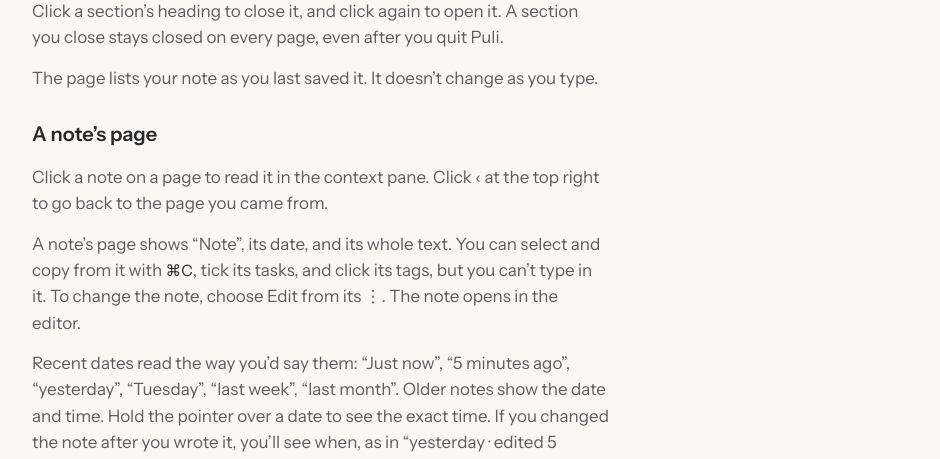
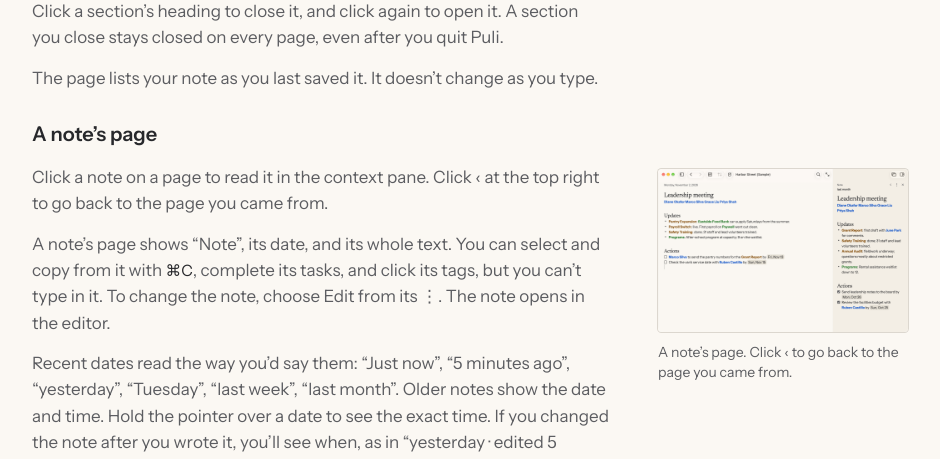
Before and after one commit to deliberate-software/deliberate-software.github.io, a Jekyll site: the page built from puli/guide/context.html, in a window 1280 px wide and 1400 px high, scrolled down 1639 px. Shown: the top 459 px of the window, without its empty margins (80-1020 px from the left). Built offline with Jekyll 4.4.1, drawn with Linux system fonts in a browser that asks for light colours; some of the changed text lies outside the part shown.

Commit message:
Context, told topic by topic with screenshots of Harbor Street
Co-Authored-By: Claude Opus 5.5 <noreply@anthropic.com>

```diff
--- a/puli/guide/context.html
+++ b/puli/guide/context.html
@@ -7,28 +7,47 @@ permalink: /puli/guide/context/
 <section class="hero hero--short container">
   <p class="eyebrow">Puli · User’s Guide</p>
   <h1 class="hero__title"><em>Context.</em></h1>
-  <p class="hero__lead">The context pane sits beside your note. It shows the page of whoever or whatever you’re writing about: what you’ve said about them, who they come up with, and what’s still to do.</p>
-  <div class="prose">
+  <p class="hero__lead">The context pane sits beside your note. It shows the page of whoever or whatever you’re writing about: what you’ve said about them, who they’re mentioned with, and what’s still to do.</p>
+  <div class="prose prose--topics">
+    <div class="topic">
       <h2>The context pane</h2>
+      <div class="topic__text">
         <p>When a journal is open, the context pane is at the right of the window. The first time you open a journal, it shows how to tag people, groups, and projects, and how to write a task. Click its close button when you’re done with it. It won’t come back in that journal unless you ask for it.</p>
         <p>The Help menu holds two pages for the context pane:</p>
         <ul>
           <li>Help › Tagging shows the getting-started help again.</li>
           <li>Help › Navigation shows what clicking does, and the keys for moving around Puli.</li>
         </ul>
+      </div>
+    </div>
 
+    <div class="topic">
       <h2>Opening a page</h2>
+      <div class="topic__text">
         <p>Each person, group, and project has a page. To see one in the context pane, do any of these:</p>
         <ul>
-      <li>Click a tag in your note, like <code>@Priya</code>.</li>
+          <li>Click a tag in your note, like <code>@Priya-Shah</code>.</li>
           <li>Move the cursor into a tag, or just after it.</li>
           <li>Finish typing a tag, with a space after it.</li>
           <li>Click a name on another page, or in a note shown in the pane.</li>
         </ul>
         <p>The page stays when you move on to text with no tag in it, so you can keep it beside you while you write.</p>
         <p>If you tag someone the journal doesn’t have yet, their page says “Not in your journal yet.” Saving the note creates them. Leaving the note saves it.</p>
+      </div>
+    </div>
 
+    <div class="topic">
       <h2>What’s on a page</h2>
+      <figure class="shot">
+        <a href="{{ '/assets/images/puli/guide/context-page-light.png' | relative_url }}" aria-label="Show the screenshot full size">
+          <picture>
+            <source srcset="{{ '/assets/images/puli/guide/context-page-dark.png' | relative_url }}" media="(prefers-color-scheme: dark)">
+            <img src="{{ '/assets/images/puli/guide/context-page-light.png' | relative_url }}" width="1200" height="780" alt="The Grant Report’s page in the context pane: Project · Doing at the top, its name, its About, Mentioned with closed, one open task, and its notes, newest first.">
+          </picture>
+        </a>
+        <figcaption>The Grant Report’s page, from its kind and stage at the top to its notes.</figcaption>
+      </figure>
+      <div class="topic__text">
         <p>From the top, a page shows:</p>
         <ul>
           <li>Its kind, like Person or Project, and for a project with stages, its stage. See <a href="{{ '/puli/guide/stages/' | relative_url }}">Projects and stages</a>.</li>
@@ -41,13 +60,39 @@ permalink: /puli/guide/context/
         <p>A section with nothing in it doesn’t show. The number beside each heading, as in “Notes · 9”, says how many it holds. A long list of notes shows the 10 newest; click “Show all” to see the rest.</p>
         <p>Click a section’s heading to close it, and click again to open it. A section you close stays closed on every page, even after you quit Puli.</p>
         <p>The page lists your note as you last saved it. It doesn’t change as you type.</p>
+      </div>
+    </div>
 
+    <div class="topic">
       <h3>A note’s page</h3>
+      <figure class="shot">
+        <a href="{{ '/assets/images/puli/guide/context-note-light.png' | relative_url }}" aria-label="Show the screenshot full size">
+          <picture>
+            <source srcset="{{ '/assets/images/puli/guide/context-note-dark.png' | relative_url }}" media="(prefers-color-scheme: dark)">
+            <img src="{{ '/assets/images/puli/guide/context-note-light.png' | relative_url }}" width="1200" height="780" loading="lazy" alt="A leadership meeting from last month, open in the context pane as a note’s page, with ‹ at the top right and its completed tasks checked.">
+          </picture>
+        </a>
+        <figcaption>A note’s page. Click ‹ to go back to the page you came from.</figcaption>
+      </figure>
+      <div class="topic__text">
         <p>Click a note on a page to read it in the context pane. Click ‹ at the top right to go back to the page you came from.</p>
-    <p>A note’s page shows “Note”, its date, and its whole text. You can select and copy from it with <kbd>⌘C</kbd>, tick its tasks, and click its tags, but you can’t type in it. To change the note, choose Edit from its ⋮. The note opens in the editor.</p>
+        <p>A note’s page shows “Note”, its date, and its whole text. You can select and copy from it with <kbd>⌘C</kbd>, complete its tasks, and click its tags, but you can’t type in it. To change the note, choose Edit from its ⋮. The note opens in the editor.</p>
         <p>Recent dates read the way you’d say them: “Just now”, “5 minutes ago”, “yesterday”, “Tuesday”, “last week”, “last month”. Older notes show the date and time. Hold the pointer over a date to see the exact time. If you changed the note after you wrote it, you’ll see when, as in “yesterday · edited 5 minutes ago”.</p>
+      </div>
+    </div>
 
+    <div class="topic">
       <h2>Mentioned together</h2>
+      <figure class="shot">
+        <a href="{{ '/assets/images/puli/guide/intro-page-light.png' | relative_url }}" aria-label="Show the screenshot full size">
+          <picture>
+            <source srcset="{{ '/assets/images/puli/guide/intro-page-dark.png' | relative_url }}" media="(prefers-color-scheme: dark)">
+            <img src="{{ '/assets/images/puli/guide/intro-page-light.png' | relative_url }}" width="1200" height="780" loading="lazy" alt="Diane Okafor’s page in the context pane, with Mentioned with open: the people, groups, and projects she’s mentioned with, each with a count of the notes they share.">
+          </picture>
+        </a>
+        <figcaption>Diane’s page lists who and what she’s mentioned with, and how often.</figcaption>
+      </figure>
+      <div class="topic__text">
         <p>“Mentioned with” counts the tags you write together in a note, not every tag in it:</p>
         <ul>
           <li>Tags on the same line are mentioned together.</li>
@@ -55,30 +100,66 @@ permalink: /puli/guide/context/
           <li>A tag in a heading is mentioned with every tag beneath it, until a heading as big or bigger.</li>
           <li>A heading with no tags, like <code>## Updates</code>, ties nothing together.</li>
         </ul>
-    <p>So in a 1:1 titled <code># 1:1 @Maya-Chen</code>, Maya is mentioned with every project you talk about. But two projects on lines of their own aren’t mentioned with each other. Each pair counts once per note.</p>
+        <p>So in a 1:1 titled <code># 1:1 @Diane-Okafor</code>, Diane is mentioned with every project you talk about. But two projects on lines of their own aren’t mentioned with each other. Each pair counts once per note.</p>
+      </div>
+    </div>
 
+    <div class="topic">
       <h2>Editing a page</h2>
+      <figure class="shot">
+        <a href="{{ '/assets/images/puli/guide/context-edit-light.png' | relative_url }}" aria-label="Show the screenshot full size">
+          <picture>
+            <source srcset="{{ '/assets/images/puli/guide/context-edit-dark.png' | relative_url }}" media="(prefers-color-scheme: dark)">
+            <img src="{{ '/assets/images/puli/guide/context-edit-light.png' | relative_url }}" width="1200" height="780" loading="lazy" alt="The Programs page in Edit mode, with its kind menu open showing Convert to Person… and Convert to Project…. Below, its About, Merge Into…, and Delete Org.">
+          </picture>
+        </a>
+        <figcaption>Editing the Programs page. Click its kind to convert it.</figcaption>
+      </figure>
+      <div class="topic__text">
         <p>To change a page, choose Edit from the ⋮ beside its close button. Click Done when you’re finished.</p>
         <ul>
           <li>Name: type a new one, then press <kbd>↩</kbd> or click Done. The tag stays the same, and no notes change. A blank name isn’t kept.</li>
           <li>About: type in it. It saves as you type. Tags work here as they do in a note.</li>
-      <li>Kind: click the kind, like Person, and choose Convert to Project… or another kind. Puli asks first and says how many notes it will update. Then it changes the tag in every note, as from <code>@Relay</code> to <code>#Relay</code>. If a project by that name already exists, the two become one.</li>
+          <li>Kind: click the kind, like Person, and choose Convert to Project… or another kind. Puli asks first and says how many notes it will update. Then it changes the tag in every note, as from <code>!Programs</code> to <code>#Programs</code>. If a project by that name already exists, the two become one.</li>
           <li>Merge Into…: pick another of the same kind. The tag you’re editing becomes one of its aliases, its About is added to the end of theirs, and no notes change. Edit › Undo Merge, or <kbd>⌘Z</kbd>, splits them again.</li>
           <li>Delete Person, Delete Org, or Delete Project: moves it to the Trash, without asking. Your notes don’t change; its tag reads as plain text. See <a href="{{ '/puli/guide/finding/' | relative_url }}">Finding your notes</a> for the Trash.</li>
         </ul>
         <p>You can also delete from the ⋮ without editing: it holds Edit and Delete Person, or Delete Org or Delete Project. A note’s page has Edit and Delete Note.</p>
+      </div>
+    </div>
 
+    <div class="topic">
       <h2>Open tasks on a page</h2>
+      <figure class="shot">
+        <a href="{{ '/assets/images/puli/guide/context-tasks-light.png' | relative_url }}" aria-label="Show the screenshot full size">
+          <picture>
+            <source srcset="{{ '/assets/images/puli/guide/context-tasks-dark.png' | relative_url }}" media="(prefers-color-scheme: dark)">
+            <img src="{{ '/assets/images/puli/guide/context-tasks-light.png' | relative_url }}" width="1200" height="780" loading="lazy" alt="Completing Marco’s task in the editor. The note’s page in the context pane shows the task checked, and its date reads “Monday · edited just now”.">
+          </picture>
+        </a>
+        <figcaption>Complete a task, and every page that shows it keeps up.</figcaption>
+      </figure>
+      <div class="topic__text">
         <p>A page lists the open tasks that mention it, from your notes and from its own About, above its notes. Tick one and it stays, struck through, so you can untick it; it’s gone the next time you open the page. Click the ↗ beside “Open tasks” to see the Tasks view showing only this page’s tasks. See <a href="{{ '/puli/guide/tasks/' | relative_url }}">Tasks and promises</a>.</p>
+      </div>
+    </div>
 
+    <div class="topic">
       <h2>Hiding the context pane</h2>
+      <div class="topic__text">
         <p>To hide it, choose View › Hide Context, press <kbd>⌘\</kbd>, or click the context pane’s button in the toolbar. To show it again, choose View › Show Context or press <kbd>⌘\</kbd> again. A page’s close button hides the pane too.</p>
         <p>While it’s hidden, moving through your note doesn’t bring it back. It keeps up, though: show it again and it has the page for the last tag you touched. It shows itself again when you ask for a page: when you click a tag, a task in the Tasks view, or a card on the Board, or choose Help › Tagging.</p>
         <p>The pane also hides itself when it has nothing to show. A hidden pane stays hidden when you quit Puli and open it again.</p>
+      </div>
+    </div>
 
+    <div class="topic">
       <h2>The context pane in its own window</h2>
+      <div class="topic__text">
         <p>To move the pane into a window of its own, choose View › Move Context to Its Own Window, or press <kbd>⌥⌘\</kbd>. The window is called Context, with the journal’s name beneath. Move it anywhere, even to another display. The editor takes the pane’s room in the main window.</p>
         <p>The window works as the pane does: click or type a tag and its page shows there. <kbd>⌘\</kbd> hides it and shows it again, where you left it.</p>
         <p>To put it back, choose View › Move Context Back, press <kbd>⌥⌘\</kbd>, or close the Context window. Puli always opens with the pane in the main window.</p>
       </div>
+    </div>
+  </div>
 </section>
```
Also changed, not shown: assets/images/puli/guide/context-edit-dark.png (added), assets/images/puli/guide/context-edit-light.png (added), assets/images/puli/guide/context-note-dark.png (added), assets/images/puli/guide/context-note-light.png (added), assets/images/puli/guide/context-page-dark.png (added), assets/images/puli/guide/context-page-light.png (added), assets/images/puli/guide/context-tasks-dark.png (added), assets/images/puli/guide/context-tasks-light.png (added). Lines whose indentation alone changed are shown as unchanged.
